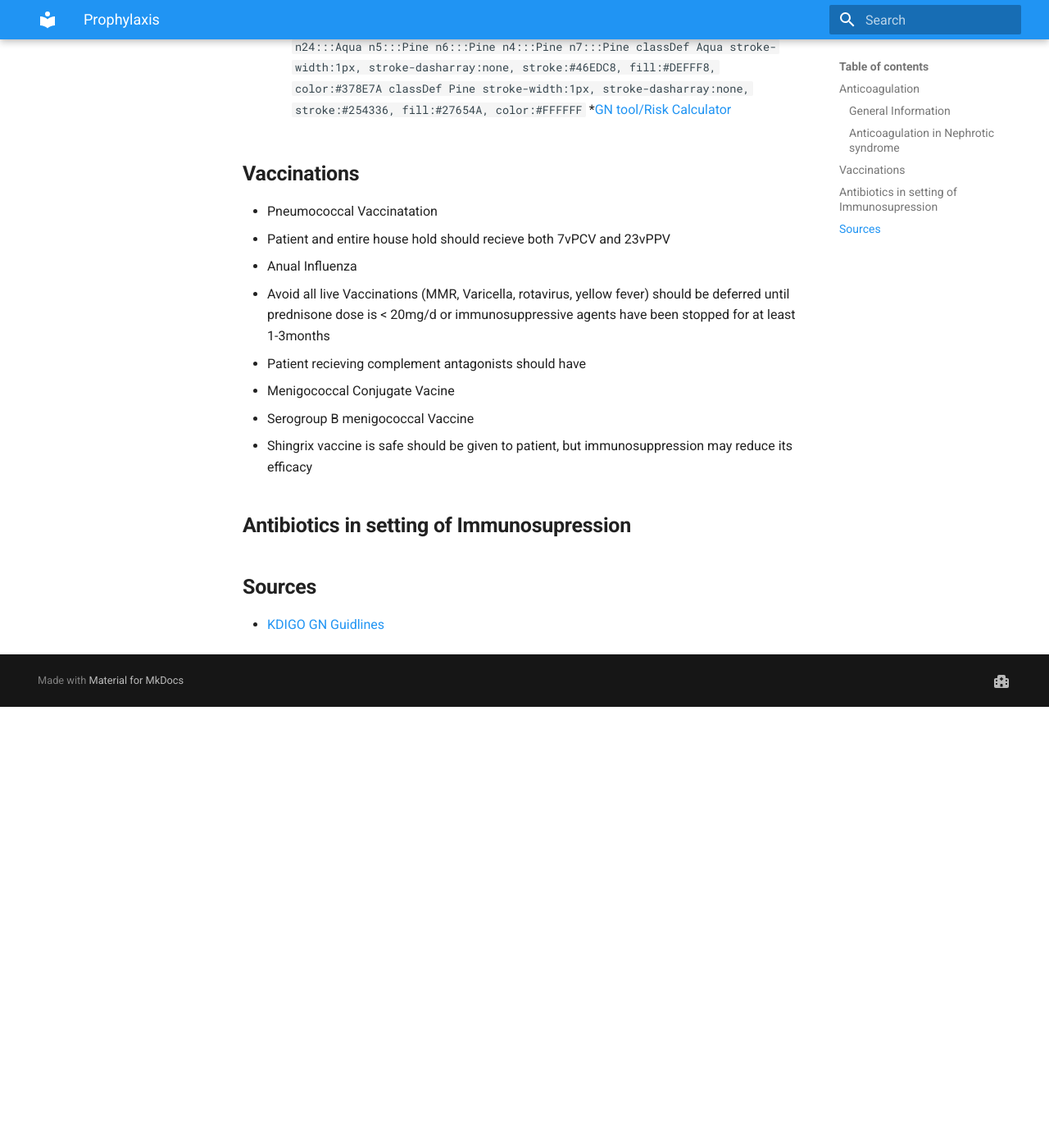
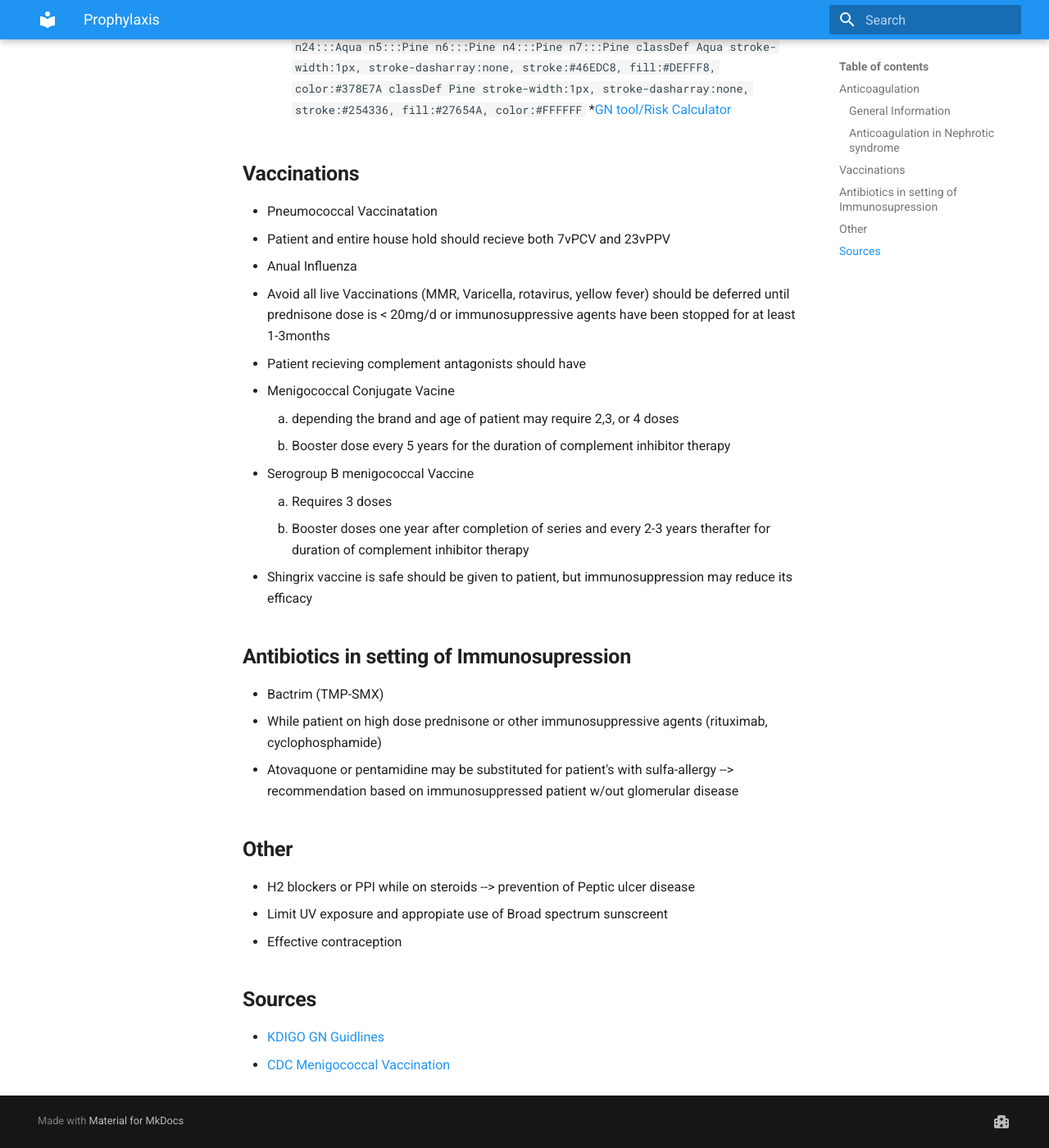
Before and after one commit to TTUNEPH2025/GN, an MkDocs documentation site: the page built from docs/Prophylaxis.md, in a window 1280 px wide and 1400 px high, scrolled down 1685 px. Shown: the whole window at 82% size. Built offline with MkDocs 1.6.1 and Material for MkDocs 9.7.7, drawn with Linux system fonts in a browser that asks for light colours; before the commit the page ends 2547 px from its top, so only the background shows below that.

Commit message:
Update Prophylaxis.md

```diff
--- a/docs/Prophylaxis.md
+++ b/docs/Prophylaxis.md
@@ -84,8 +84,20 @@ flowchart TD
 * Avoid all live Vaccinations (MMR, Varicella, rotavirus, yellow fever) should be deferred until prednisone dose is < 20mg/d or immunosuppressive agents have been stopped for at least 1-3months
 * Patient recieving complement antagonists should have
    * Menigococcal Conjugate Vacine
+       1. depending the brand and age of patient may require 2,3, or 4 doses
+       2. Booster dose every 5 years for the duration of complement inhibitor therapy
    * Serogroup B menigococcal Vaccine
+       1. Requires 3 doses
+       2. Booster doses one year after completion of series and every 2-3 years therafter for duration of complement inhibitor therapy
  * Shingrix vaccine is safe should be given to patient, but immunosuppression may reduce its efficacy
 ## **Antibiotics in setting of Immunosupression**
+ * Bactrim (TMP-SMX)
+   * While patient on high dose prednisone or other immunosuppressive agents (rituximab, cyclophosphamide)
+   * Atovaquone or pentamidine may be substituted for patient's with sulfa-allergy --> recommendation based on immunosuppressed patient w/out glomerular disease
+## **Other**
+ * H2 blockers or PPI while on steroids --> prevention of Peptic ulcer disease
+ * Limit UV exposure and appropiate use of Broad spectrum sunscreent
+ * Effective contraception
 ## **Sources**
 * [KDIGO GN Guidlines](https://kdigo.org/guidelines/gd/)
+* [CDC Menigococcal Vaccination](https://www.cdc.gov/meningococcal/hcp/clinical-guidance/complement-inhibitor.html?CDC_AAref_Val=https://www.cdc.gov/meningococcal/clinical/eculizumab.html)
```
